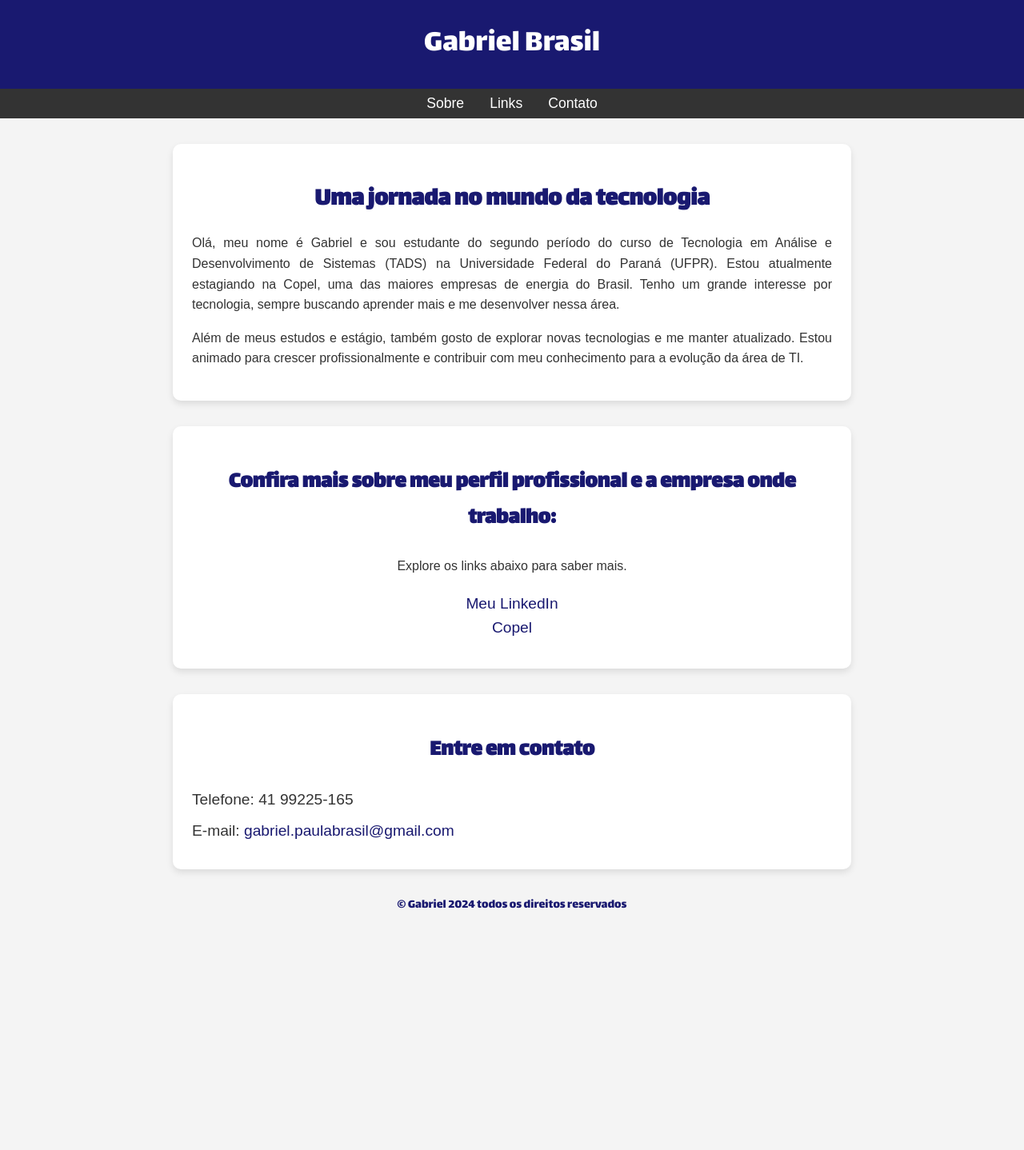
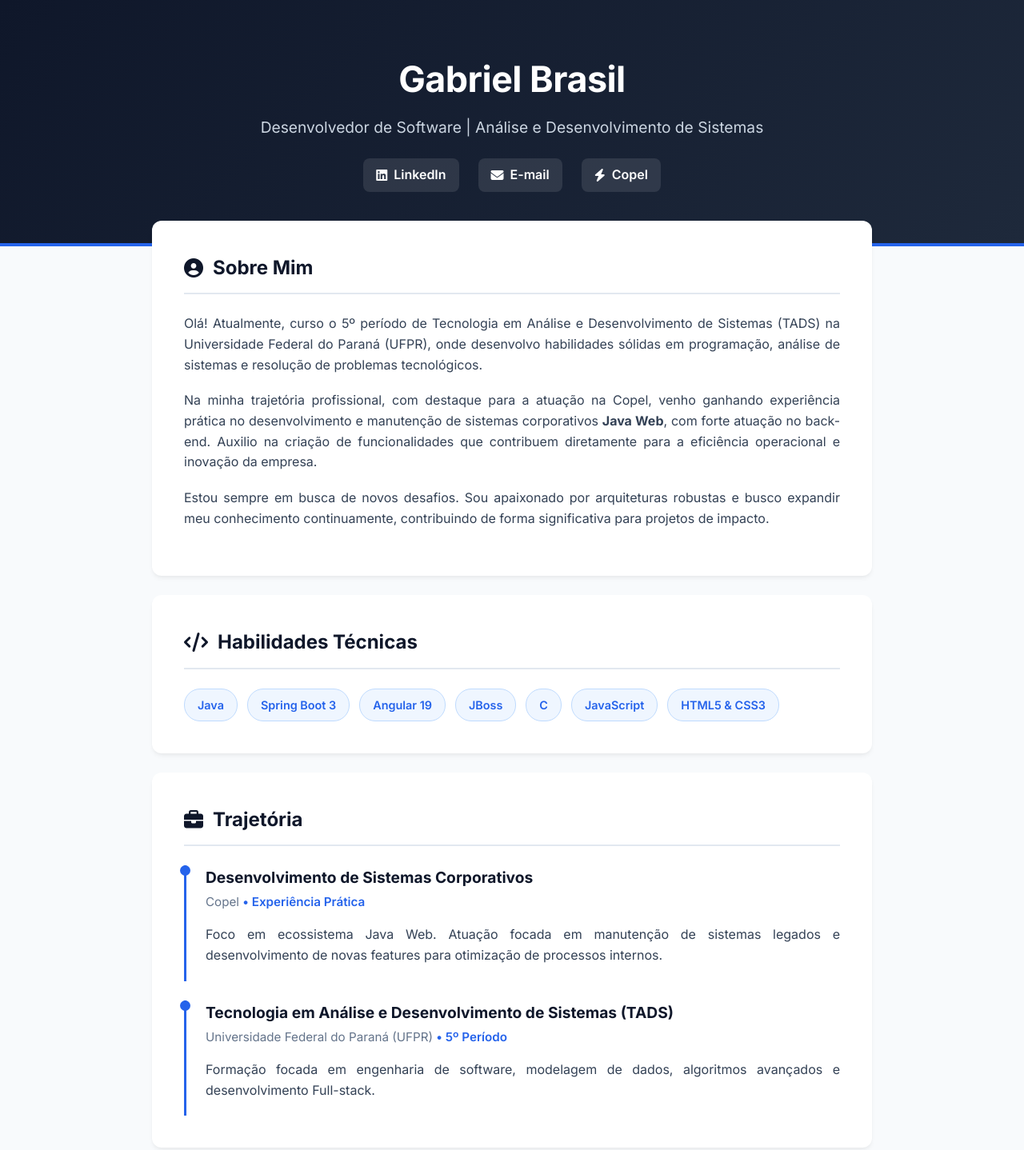
Before and after one commit to xXbrasilXx/ds881-curriculo-GRR20242805, a website built with Vite: page index.html in a window 1280 px wide. Shown: the top 1438 px of the page at 80% size. Before the commit the page ends 1176 px from the top, so only its background shows below. Built offline with nearby package versions, Linux system fonts and the light colour scheme; a web font is replaced by a local one.

Commit message:
fix: modernização do html e css

```diff
--- a/index.html
+++ b/index.html
@@ -3,67 +3,103 @@
   <head>
     <meta charset="UTF-8" />
     <meta name="viewport" content="width=device-width, initial-scale=1.0" />
-    <title>Sobre Gabriel</title>
+    <title>Gabriel Brasil | Desenvolvedor de Software</title>
     <link rel="stylesheet" href="styles.css" />
+    <link
+      rel="stylesheet"
+      href="https://cdnjs.cloudflare.com/ajax/libs/font-awesome/6.4.0/css/all.min.css"
+    />
   </head>
   <body>
-    <header>Gabriel Brasil</header>
-
-    <nav>
-      <ul>
-        <li><a href="#sobre">Sobre</a></li>
-        <li><a href="#links">Links</a></li>
-        <li><a href="#contato">Contato</a></li>
-      </ul>
-    </nav>
-
-    <div class="content" id="sobre">
-      <h1>Uma jornada no mundo da tecnologia</h1>
-      <p>
-        Olá, meu nome é Gabriel e sou estudante do segundo período do curso de
-        Tecnologia em Análise e Desenvolvimento de Sistemas (TADS) na
-        Universidade Federal do Paraná (UFPR). Estou atualmente estagiando na
-        Copel, uma das maiores empresas de energia do Brasil. Tenho um grande
-        interesse por tecnologia, sempre buscando aprender mais e me desenvolver
-        nessa área.
-      </p>
-      <p>
-        Além de meus estudos e estágio, também gosto de explorar novas
-        tecnologias e me manter atualizado. Estou animado para crescer
-        profissionalmente e contribuir com meu conhecimento para a evolução da
-        área de TI.
-      </p>
-    </div>
-
-    <div class="links" id="links">
-      <h2>
-        Confira mais sobre meu perfil profissional e a empresa onde trabalho:
-      </h2>
-      <p>Explore os links abaixo para saber mais.</p>
-      <ul>
-        <li>
+    <header class="hero">
+      <div class="hero-content">
+        <h1>Gabriel Brasil</h1>
+        <h2>
+          Desenvolvedor de Software | Análise e Desenvolvimento de Sistemas
+        </h2>
+        <div class="social-links">
           <a
             href="https://www.linkedin.com/in/gabriel-brasil-ba5b6b235/"
             target="_blank"
-            >Meu LinkedIn</a
+            ><i class="fab fa-linkedin"></i> LinkedIn</a
           >
-        </li>
-        <li><a href="https://www.copel.com/site/" target="_blank">Copel</a></li>
-      </ul>
-    </div>
+          <a href="mailto:gabriel.paulabrasil@gmail.com"
+            ><i class="fas fa-envelope"></i> E-mail</a
+          >
+          <a href="https://www.copel.com/site/" target="_blank"
+            ><i class="fas fa-bolt"></i> Copel</a
+          >
+        </div>
+      </div>
+    </header>
 
-    <!-- Seção de contato -->
-    <div class="contact" id="contato">
-      <h2>Entre em contato</h2>
-      <p>Telefone: 41 99225-165</p>
-      <p>
-        E-mail:
-        <a href="mailto:gabriel.paulabrasil@gmail.com"
-          >gabriel.paulabrasil@gmail.com</a
-        >
-      </p>
-    </div>
+    <main class="container">
+      <section class="card" id="sobre">
+        <h3><i class="fas fa-user-circle"></i> Sobre Mim</h3>
+        <p>
+          Olá! Atualmente, curso o 5º período de Tecnologia em Análise e
+          Desenvolvimento de Sistemas (TADS) na Universidade Federal do Paraná
+          (UFPR), onde desenvolvo habilidades sólidas em programação, análise de
+          sistemas e resolução de problemas tecnológicos.
+        </p>
+        <p>
+          Na minha trajetória profissional, com destaque para a atuação na
+          Copel, venho ganhando experiência prática no desenvolvimento e
+          manutenção de sistemas corporativos <strong>Java Web</strong>, com
+          forte atuação no back-end. Auxilio na criação de funcionalidades que
+          contribuem diretamente para a eficiência operacional e inovação da
+          empresa.
+        </p>
+        <p>
+          Estou sempre em busca de novos desafios. Sou apaixonado por
+          arquiteturas robustas e busco expandir meu conhecimento continuamente,
+          contribuindo de forma significativa para projetos de impacto.
+        </p>
+      </section>
 
-    <footer>© Gabriel 2024 todos os direitos reservados</footer>
+      <section class="card" id="habilidades">
+        <h3><i class="fas fa-code"></i> Habilidades Técnicas</h3>
+        <div class="skills-grid">
+          <span class="skill-tag">Java</span>
+          <span class="skill-tag">Spring Boot 3</span>
+          <span class="skill-tag">Angular 19</span>
+          <span class="skill-tag">JBoss</span>
+          <span class="skill-tag">C</span>
+          <span class="skill-tag">JavaScript</span>
+          <span class="skill-tag">HTML5 & CSS3</span>
+        </div>
+      </section>
+
+      <section class="card" id="experiencia">
+        <h3><i class="fas fa-briefcase"></i> Trajetória</h3>
+
+        <div class="timeline">
+          <div class="timeline-item">
+            <h4>Desenvolvimento de Sistemas Corporativos</h4>
+            <h5>Copel <span>• Experiência Prática</span></h5>
+            <p>
+              Foco em ecossistema Java Web. Atuação focada em manutenção de
+              sistemas legados e desenvolvimento de novas features para
+              otimização de processos internos.
+            </p>
+          </div>
+
+          <div class="timeline-item">
+            <h4>Tecnologia em Análise e Desenvolvimento de Sistemas (TADS)</h4>
+            <h5>
+              Universidade Federal do Paraná (UFPR) <span>• 5º Período</span>
+            </h5>
+            <p>
+              Formação focada em engenharia de software, modelagem de dados,
+              algoritmos avançados e desenvolvimento Full-stack.
+            </p>
+          </div>
+        </div>
+      </section>
+    </main>
+
+    <footer>
+      <p>© 2026 Gabriel Brasil. Todos os direitos reservados.</p>
+    </footer>
   </body>
 </html>
--- a/styles.css
+++ b/styles.css
@@ -1,157 +1,177 @@
-/* Importando as fontes do Google Fonts */
-@import url("https://fonts.googleapis.com/css2?family=Kadwa:wght@400;700&family=Lalezar&display=swap");
+@import url("https://fonts.googleapis.com/css2?family=Inter:wght@300;400;600;700&display=swap");
+
+:root {
+  --primary-color: #0f172a;
+  --secondary-color: #2563eb;
+  --bg-color: #f8fafc;
+  --card-bg: #ffffff;
+  --text-main: #334155;
+  --text-muted: #64748b;
+}
 
 html {
   scroll-behavior: smooth;
 }
 
-/* Estilos globais */
 body {
   margin: 0;
   padding: 0;
-  font-family: "Kadwa", sans-serif;
-  background-color: #f4f4f4;
-  color: #333;
+  font-family: "Inter", sans-serif;
+  background-color: var(--bg-color);
+  color: var(--text-main);
+  line-height: 1.6;
 }
 
-header {
-  background-color: #191970;
+.hero {
+  background: linear-gradient(135deg, var(--primary-color) 0%, #1e293b 100%);
   color: white;
+  padding: 4rem 1rem;
   text-align: center;
-  padding: 1.5rem 0;
-  font-family: "Lalezar", sans-serif;
-  font-size: 2.5rem;
+  border-bottom: 4px solid var(--secondary-color);
 }
 
-nav {
-  background-color: #333;
-  padding: 0.5rem;
+.hero h1 {
+  font-size: 2.8rem;
+  margin: 0 0 0.5rem 0;
+  font-weight: 700;
+  letter-spacing: -0.5px;
 }
 
-nav ul {
+.hero h2 {
+  font-size: 1.2rem;
+  font-weight: 400;
+  color: #cbd5e1;
+  margin: 0 0 1.5rem 0;
+}
+
+.social-links {
   display: flex;
   justify-content: center;
-  list-style: none;
-  margin: 0;
-  padding: 0;
+  gap: 1.5rem;
+  flex-wrap: wrap;
 }
 
-nav ul li {
-  margin: 0 1rem;
+.social-links a {
+  color: white;
+  text-decoration: none;
+  font-weight: 600;
+  display: flex;
+  align-items: center;
+  gap: 0.5rem;
+  padding: 0.5rem 1rem;
+  background-color: rgba(255, 255, 255, 0.1);
+  border-radius: 8px;
+  transition:
+    background-color 0.3s ease,
+    transform 0.2s ease;
 }
 
-nav ul li a {
-  color: white;
-  text-decoration: none;
-  font-family: "Kadwa", sans-serif;
-  font-size: 1.1rem;
+.social-links a:hover {
+  background-color: var(--secondary-color);
+  transform: translateY(-2px);
 }
 
-nav ul li a:hover {
-  text-decoration: underline;
+.container {
+  max-width: 900px;
+  margin: -2rem auto 2rem auto;
+  padding: 0 1.5rem;
+  display: flex;
+  flex-direction: column;
+  gap: 1.5rem;
 }
 
-.content {
-  max-width: 800px;
-  margin: 2rem auto;
-  padding: 1.5rem;
-  background-color: white;
-  border-radius: 10px;
-  box-shadow: 0 4px 8px rgba(0, 0, 0, 0.1);
+.card {
+  background-color: var(--card-bg);
+  border-radius: 12px;
+  padding: 2.5rem;
+  box-shadow:
+    0 4px 6px -1px rgba(0, 0, 0, 0.05),
+    0 2px 4px -1px rgba(0, 0, 0, 0.03);
 }
 
-h1 {
-  font-family: "Lalezar", sans-serif;
-  font-size: 2rem;
-  color: #191970;
-  text-align: center;
-  margin-bottom: 1rem;
+.card h3 {
+  color: var(--primary-color);
+  font-size: 1.5rem;
+  margin-top: 0;
+  margin-bottom: 1.5rem;
+  display: flex;
+  align-items: center;
+  gap: 0.75rem;
+  border-bottom: 2px solid #e2e8f0;
+  padding-bottom: 0.75rem;
 }
 
-p {
-  font-family: "Kadwa", sans-serif;
-  line-height: 1.6;
+.card p {
   text-align: justify;
-  margin-bottom: 1rem;
+  margin-bottom: 1.2rem;
 }
 
-.links {
-  max-width: 800px;
-  margin: 2rem auto;
-  padding: 1.5rem;
-  background-color: #ffffff;
-  border-radius: 10px;
-  text-align: center;
-  box-shadow: 0 4px 8px rgba(0, 0, 0, 0.1);
+.skills-grid {
+  display: flex;
+  flex-wrap: wrap;
+  gap: 0.75rem;
 }
 
-.links h2 {
-  font-family: "Lalezar", sans-serif;
-  font-size: 1.8rem;
-  color: #191970;
+.skill-tag {
+  background-color: #eff6ff;
+  color: var(--secondary-color);
+  padding: 0.5rem 1rem;
+  border-radius: 20px;
+  font-weight: 600;
+  font-size: 0.9rem;
+  border: 1px solid #bfdbfe;
+  transition: all 0.2s ease;
 }
 
-.links p {
-  font-family: "Kadwa", sans-serif;
-  margin-bottom: 1.5rem;
-  text-align: center;
+.skill-tag:hover {
+  background-color: var(--secondary-color);
+  color: white;
 }
 
-.links ul {
-  list-style: none;
-  padding: 0;
+.timeline {
+  display: flex;
+  flex-direction: column;
+  gap: 1.5rem;
 }
 
-.links ul li {
-  margin-bottom: 0.5rem;
+.timeline-item {
+  border-left: 3px solid var(--secondary-color);
+  padding-left: 1.5rem;
+  position: relative;
 }
 
-.links ul li a {
-  font-family: "Kadwa", sans-serif;
-  font-size: 1.2rem;
-  color: #191970;
-  text-decoration: none;
+.timeline-item::before {
+  content: "";
+  position: absolute;
+  left: -8px;
+  top: 0;
+  width: 13px;
+  height: 13px;
+  background-color: var(--secondary-color);
+  border-radius: 50%;
 }
 
-.links ul li a:hover {
-  text-decoration: underline;
+.timeline-item h4 {
+  margin: 0;
+  color: var(--primary-color);
+  font-size: 1.2rem;
 }
 
-/* Estilos para a seção de contato */
-.contact {
-  max-width: 800px;
-  margin: 2rem auto;
-  padding: 1.5rem;
-  background-color: #ffffff;
-  border-radius: 10px;
-  text-align: center;
-  box-shadow: 0 4px 8px rgba(0, 0, 0, 0.1);
+.timeline-item h5 {
+  margin: 0.2rem 0 0.8rem 0;
+  color: var(--text-muted);
+  font-weight: 400;
+  font-size: 0.95rem;
 }
 
-.contact h2 {
-  font-family: "Lalezar", sans-serif;
-  font-size: 1.8rem;
-  color: #191970;
-}
-
-.contact p {
-  font-family: "Kadwa", sans-serif;
-  font-size: 1.2rem;
-  margin: 0.5rem 0;
-}
-
-.contact a {
-  color: #191970;
-  text-decoration: none;
-}
-
-.contact a:hover {
-  text-decoration: underline;
+.timeline-item h5 span {
+  font-weight: 600;
+  color: var(--secondary-color);
 }
 
 footer {
   text-align: center;
-  margin: 2rem 0;
-  font-family: "Lalezar", sans-serif;
-  color: #191970;
+  padding: 2rem;
+  color: var(--text-muted);
+  font-size: 0.9rem;
 }
```
